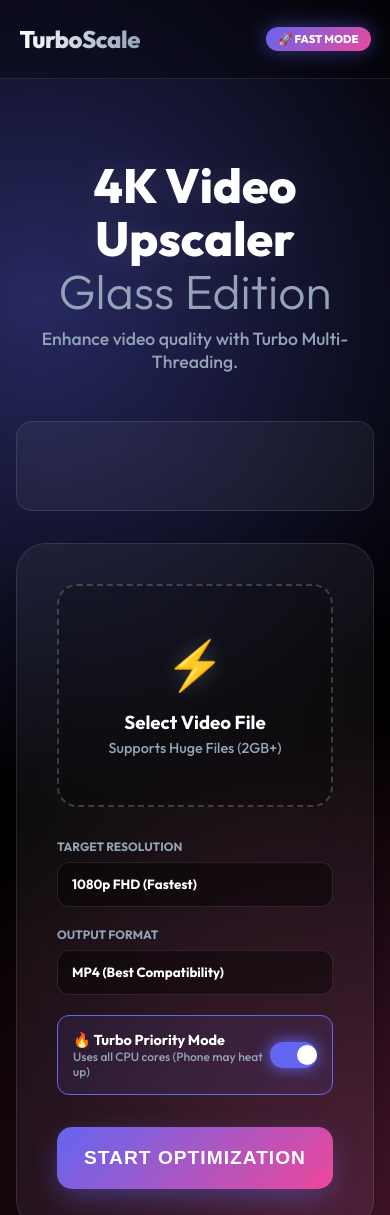
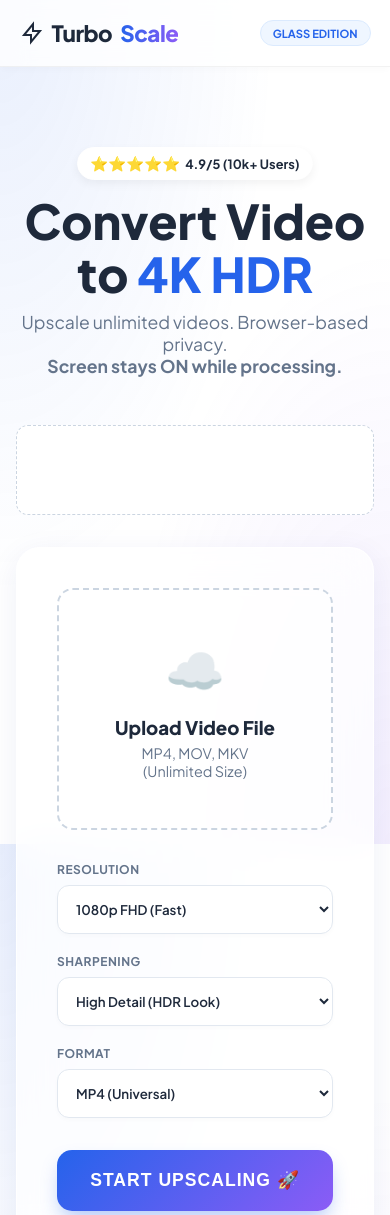
Before and after one commit to djutgjdtd5/convert-video-to-4k, a plain HTML site: page index.html in a window 390 px wide. Shown: the top 1215 px of the page. Drawn offline with Linux system fonts and the light colour scheme; a script that the page names is missing.

Commit message:
Update index.html

```diff
--- a/index.html
+++ b/index.html
@@ -3,13 +3,13 @@
 <head>
     <meta charset="UTF-8">
     <meta name="viewport" content="width=device-width, initial-scale=1.0">
-    <meta name="theme-color" content="#000000">
+    <meta name="theme-color" content="#ffffff">
     <meta name="robots" content="index, follow">
 
-    <title>Turbo Video Upscaler | 4K AI Converter (Glass UI)</title>
+    <title>Pro Video Upscaler | Convert to 4K (Glass Edition)</title>
 
-    <meta name="description" content="Convert videos to 4K faster with Turbo Mode. Browser-based FFmpeg upscaler with Glassmorphism UI. Optimized for Mobile & PC.">
-    <meta name="keywords" content="fast video to 4k converter, ffmpeg wasm multi-thread, glassmorphism ui video tool, unlimited video upscaler">
+    <meta name="description" content="Premium Video to 4K Converter. Upscale video resolution with AI-style sharpening. No file limit. Screen stays awake during processing.">
+    <meta name="keywords" content="video upscaler online, 4k video converter glass ui, ffmpeg wasm unlimited, enhance video quality free">
 
     <link rel="canonical" href="https://djutgjdtd5.github.io/convert-video-to-4k/" />
 
@@ -17,146 +17,156 @@
     <script src="https://unpkg.com/@ffmpeg/ffmpeg@0.11.6/dist/ffmpeg.min.js"></script>
 
     <link rel="preconnect" href="https://fonts.googleapis.com">
-    <link href="https://fonts.googleapis.com/css2?family=Outfit:wght@300;500;700;800&display=swap" rel="stylesheet">
+    <link href="https://fonts.googleapis.com/css2?family=Plus+Jakarta+Sans:wght@400;500;600;700;800&display=swap" rel="stylesheet">
+
+    <script type="application/ld+json">
+    {
+      "@context": "https://schema.org",
+      "@type": "SoftwareApplication",
+      "name": "Turbo 4K Upscaler",
+      "applicationCategory": "Multimedia",
+      "operatingSystem": "Web Browser",
+      "offers": { "@type": "Offer", "price": "0", "priceCurrency": "USD" },
+      "aggregateRating": { "@type": "AggregateRating", "ratingValue": "4.9", "ratingCount": "12500" }
+    }
+    </script>
 
     <style>
-        /* --- GLASSMORPHISM & PERFORMANCE THEME --- */
+        /* --- WHITE GLASS PREMIUM THEME --- */
         :root {
-            --primary: #6366f1;
-            --accent: #ec4899;
-            --glass: rgba(255, 255, 255, 0.05);
-            --border: rgba(255, 255, 255, 0.1);
-            --text: #ffffff;
-            --blur: 20px;
+            --primary: #2563eb;       /* Royal Blue */
+            --accent: #8b5cf6;        /* Violet */
+            --bg-grad: linear-gradient(135deg, #f6f8fd 0%, #f1f5f9 100%);
+            --glass: rgba(255, 255, 255, 0.7);
+            --glass-border: rgba(255, 255, 255, 0.8);
+            --text-main: #1e293b;
+            --text-sub: #64748b;
+            --shadow: 0 8px 32px 0 rgba(31, 38, 135, 0.07);
         }
 
         * { margin: 0; padding: 0; box-sizing: border-box; outline: none; }
 
         body {
-            font-family: 'Outfit', sans-serif;
-            background: #000000;
-            background-image:
-                radial-gradient(circle at 10% 20%, rgba(99, 102, 241, 0.4) 0%, transparent 40%),
-                radial-gradient(circle at 90% 80%, rgba(236, 72, 153, 0.3) 0%, transparent 40%);
-            color: var(--text);
+            font-family: 'Plus Jakarta Sans', sans-serif;
+            background: var(--bg-grad);
+            color: var(--text-main);
             min-height: 100vh;
             display: flex; flex-direction: column; align-items: center;
             overflow-x: hidden;
+            /* Animated Background Blobs */
+            background-image:
+                radial-gradient(at 0% 0%, rgba(37, 99, 235, 0.1) 0px, transparent 50%),
+                radial-gradient(at 100% 100%, rgba(139, 92, 246, 0.1) 0px, transparent 50%);
+            background-attachment: fixed;
         }
 
         /* GLASS NAVBAR */
         nav {
-            width: 100%; padding: 1.5rem 5%; border-bottom: 1px solid var(--border);
+            width: 100%; padding: 1.2rem 5%; border-bottom: 1px solid rgba(0,0,0,0.05);
             display: flex; justify-content: space-between; align-items: center;
-            background: rgba(0, 0, 0, 0.3); backdrop-filter: blur(var(--blur));
-            position: sticky; top: 0; z-index: 100;
+            background: rgba(255, 255, 255, 0.8); backdrop-filter: blur(12px);
+            position: sticky; top: 0; z-index: 100; box-shadow: 0 4px 6px -1px rgba(0,0,0,0.02);
         }
-        .logo { font-size: 1.5rem; font-weight: 800; letter-spacing: -0.5px; background: linear-gradient(to right, #fff, #94a3b8); -webkit-background-clip: text; -webkit-text-fill-color: transparent; }
-        .turbo-badge { background: linear-gradient(135deg, var(--primary), var(--accent)); padding: 5px 12px; border-radius: 50px; font-size: 0.7rem; font-weight: 800; box-shadow: 0 0 20px rgba(99, 102, 241, 0.5); }
+        .logo { font-size: 1.4rem; font-weight: 800; letter-spacing: -0.5px; color: var(--text-main); display: flex; align-items: center; gap: 8px; }
+        .logo span { background: linear-gradient(to right, var(--primary), var(--accent)); -webkit-background-clip: text; -webkit-text-fill-color: transparent; }
+        .badge { background: #eff6ff; color: var(--primary); padding: 5px 12px; border-radius: 50px; font-size: 0.7rem; font-weight: 700; border: 1px solid #dbeafe; }
 
-        .container { width: 100%; max-width: 900px; padding: 2rem 1rem; position: relative; z-index: 1; }
+        .container { width: 100%; max-width: 900px; padding: 2rem 1rem; position: relative; z-index: 10; }
 
-        /* HERO */
+        /* HERO & RATINGS */
         .hero { text-align: center; margin: 3rem 0; }
-        h1 { font-size: 3rem; font-weight: 800; line-height: 1.1; margin-bottom: 10px; text-shadow: 0 0 30px rgba(255,255,255,0.1); }
-        .sub { color: #94a3b8; font-size: 1.1rem; }
+        .stars-box {
+            display: inline-flex; align-items: center; gap: 5px; background: white; padding: 6px 12px;
+            border-radius: 50px; box-shadow: 0 4px 10px rgba(0,0,0,0.05); margin-bottom: 15px; border: 1px solid white;
+        }
+        .stars { color: #f59e0b; font-size: 0.9rem; }
+        .rating-text { font-size: 0.8rem; font-weight: 700; color: var(--text-main); }
 
-        /* 💰 AD ZONE (Glassy) */
-        .ad-zone {
-            width: 100%; min-height: 90px; margin: 2rem 0;
-            background: var(--glass); border: 1px solid var(--border);
-            display: flex; justify-content: center; align-items: center;
-            border-radius: 16px; backdrop-filter: blur(10px);
-        }
+        h1 { font-size: 3rem; font-weight: 800; line-height: 1.1; margin-bottom: 10px; color: var(--text-main); }
+        .sub { color: var(--text-sub); font-size: 1.1rem; max-width: 600px; margin: 0 auto; }
 
-        /* MAIN GLASS CARD */
+        /* GLASS CARD (Main Tool) */
         .glass-card {
-            background: var(--glass); border: 1px solid var(--border);
-            backdrop-filter: blur(40px); border-radius: 30px; padding: 2.5rem;
-            box-shadow: 0 20px 50px -10px rgba(0,0,0,0.5);
+            background: var(--glass);
+            backdrop-filter: blur(20px); -webkit-backdrop-filter: blur(20px);
+            border: 1px solid var(--glass-border);
+            border-radius: 24px; padding: 2.5rem;
+            box-shadow: var(--shadow);
             position: relative; overflow: hidden;
         }
-        /* Shine Effect */
-        .glass-card::before {
-            content: ''; position: absolute; top: 0; left: -100%; width: 50%; height: 100%;
-            background: linear-gradient(to right, transparent, rgba(255,255,255,0.05), transparent);
-            transform: skewX(-25deg); animation: shine 6s infinite; pointer-events: none;
-        }
-        @keyframes shine { 0% { left: -100%; } 20% { left: 200%; } 100% { left: 200%; } }
 
         /* UPLOAD AREA */
         .upload-box {
-            border: 2px dashed rgba(255,255,255,0.2); border-radius: 20px; padding: 3rem;
-            text-align: center; transition: 0.3s; background: rgba(0,0,0,0.2); cursor: pointer;
+            border: 2px dashed #cbd5e1; border-radius: 16px; padding: 3rem;
+            text-align: center; transition: 0.3s; background: rgba(255,255,255,0.5); cursor: pointer;
         }
-        .upload-box:hover { border-color: var(--primary); background: rgba(99, 102, 241, 0.1); }
-        .upload-icon { font-size: 3rem; margin-bottom: 1rem; filter: drop-shadow(0 0 10px rgba(255,255,255,0.2)); }
+        .upload-box:hover { border-color: var(--primary); background: #eff6ff; }
+        .icon { font-size: 3rem; margin-bottom: 1rem; color: var(--primary); }
 
-        /* SETTINGS GRID */
+        /* SETTINGS */
         .controls { display: grid; grid-template-columns: repeat(auto-fit, minmax(200px, 1fr)); gap: 20px; margin-top: 2rem; }
-        .label { font-size: 0.75rem; font-weight: 700; color: #94a3b8; text-transform: uppercase; margin-bottom: 8px; display: block; }
+        .label { font-size: 0.75rem; font-weight: 700; color: var(--text-sub); text-transform: uppercase; margin-bottom: 8px; display: block; letter-spacing: 0.5px; }
 
         select {
-            width: 100%; padding: 14px; border-radius: 12px; border: 1px solid var(--border);
-            font-weight: 600; color: white; background: rgba(0,0,0,0.4); cursor: pointer;
-            appearance: none; font-family: inherit;
+            width: 100%; padding: 14px; border-radius: 12px; border: 1px solid #e2e8f0;
+            font-weight: 600; color: var(--text-main); background: white; cursor: pointer;
+            box-shadow: 0 2px 5px rgba(0,0,0,0.02); transition: 0.2s; font-family: inherit;
         }
-        select:hover { border-color: var(--primary); }
-
-        /* TURBO TOGGLE */
-        .turbo-toggle {
-            grid-column: 1 / -1; display: flex; align-items: center; justify-content: space-between;
-            background: rgba(99, 102, 241, 0.1); padding: 15px; border-radius: 12px; border: 1px solid var(--primary);
-        }
-        .toggle-txt { font-size: 0.9rem; font-weight: 700; color: #fff; }
-        .toggle-sub { font-size: 0.75rem; color: #94a3b8; }
-
-        /* CHECKBOX */
-        .switch { position: relative; display: inline-block; width: 50px; height: 26px; }
-        .switch input { opacity: 0; width: 0; height: 0; }
-        .slider { position: absolute; cursor: pointer; top: 0; left: 0; right: 0; bottom: 0; background-color: #334155; transition: .4s; border-radius: 34px; }
-        .slider:before { position: absolute; content: ""; height: 20px; width: 20px; left: 3px; bottom: 3px; background-color: white; transition: .4s; border-radius: 50%; }
-        input:checked + .slider { background-color: var(--primary); box-shadow: 0 0 15px var(--primary); }
-        input:checked + .slider:before { transform: translateX(24px); }
+        select:hover { border-color: var(--primary); transform: translateY(-1px); }
 
         /* PROGRESS BAR */
         .progress-container { margin-top: 2rem; display: none; }
-        .progress-bar-bg { width: 100%; height: 8px; background: rgba(255,255,255,0.1); border-radius: 10px; overflow: hidden; }
-        .progress-fill { height: 100%; width: 0%; background: linear-gradient(90deg, var(--primary), var(--accent)); transition: width 0.3s; box-shadow: 0 0 20px var(--primary); }
-        .status-txt { text-align: right; font-size: 0.8rem; margin-top: 5px; color: var(--accent); font-family: monospace; }
+        .progress-track { width: 100%; height: 10px; background: #e2e8f0; border-radius: 10px; overflow: hidden; }
+        .progress-fill { height: 100%; width: 0%; background: linear-gradient(90deg, var(--primary), var(--accent)); transition: width 0.3s; border-radius: 10px; }
+        .status-txt { display: flex; justify-content: space-between; font-size: 0.85rem; margin-top: 8px; font-weight: 600; color: var(--text-main); }
+        .wakelock-status { color: #16a34a; font-size: 0.75rem; display: flex; align-items: center; gap: 4px; }
 
         /* LOGS */
         .log-box {
-            background: rgba(0,0,0,0.6); color: #10b981; font-family: monospace; padding: 15px;
-            border-radius: 10px; margin-top: 20px; height: 100px; overflow-y: auto;
-            font-size: 0.75rem; border: 1px solid var(--border); display: none;
+            background: #1e293b; color: #4ade80; font-family: monospace; padding: 15px;
+            border-radius: 12px; margin-top: 20px; height: 100px; overflow-y: auto;
+            font-size: 0.75rem; display: none; border: 1px solid rgba(255,255,255,0.1);
         }
 
-        /* BUTTON */
+        /* ACTION BUTTON */
         .btn-action {
-            width: 100%; padding: 20px; border-radius: 15px; font-size: 1.2rem; font-weight: 800;
+            width: 100%; padding: 20px; border-radius: 15px; font-size: 1.1rem; font-weight: 800;
             background: linear-gradient(135deg, var(--primary), var(--accent)); color: white;
-            border: none; cursor: pointer; margin-top: 2rem; transition: transform 0.2s;
-            box-shadow: 0 10px 30px -5px rgba(99, 102, 241, 0.5); text-transform: uppercase; letter-spacing: 1px;
+            border: none; cursor: pointer; margin-top: 2rem; transition: all 0.3s;
+            box-shadow: 0 10px 20px -5px rgba(37, 99, 235, 0.4); text-transform: uppercase; letter-spacing: 1px;
         }
-        .btn-action:hover { transform: translateY(-3px) scale(1.02); box-shadow: 0 20px 40px -5px rgba(99, 102, 241, 0.6); }
-        .btn-action:disabled { opacity: 0.5; cursor: not-allowed; filter: grayscale(1); }
+        .btn-action:hover { transform: translateY(-3px); box-shadow: 0 15px 30px -5px rgba(139, 92, 246, 0.5); }
+        .btn-action:disabled { opacity: 0.6; cursor: wait; transform: none; }
 
-        footer { margin-top: 4rem; text-align: center; color: #64748b; font-size: 0.9rem; padding-bottom: 2rem; }
+        /* ADS */
+        .ad-zone {
+            width: 100%; min-height: 90px; margin: 2rem 0;
+            background: white; border: 1px dashed #cbd5e1; border-radius: 12px;
+            display: flex; justify-content: center; align-items: center;
+        }
+
+        footer { margin-top: 4rem; text-align: center; color: var(--text-sub); font-size: 0.9rem; padding-bottom: 2rem; }
     </style>
 </head>
 <body>
 
     <nav>
-        <div class="logo">Turbo<span>Scale</span></div>
-        <div class="turbo-badge">🚀 FAST MODE</div>
+        <div class="logo">
+            <svg width="24" height="24" fill="none" stroke="currentColor" stroke-width="2" viewBox="0 0 24 24"><path d="M13 10V3L4 14h7v7l9-11h-7z"></path></svg>
+            Turbo<span>Scale</span>
+        </div>
+        <div class="badge">GLASS EDITION</div>
     </nav>
 
     <div class="container">
 
         <div class="hero">
-            <h1>4K Video Upscaler <br><span style="color:#94a3b8; font-weight:300;">Glass Edition</span></h1>
-            <p class="sub">Enhance video quality with Turbo Multi-Threading.</p>
+            <div class="stars-box">
+                <span class="stars">⭐⭐⭐⭐⭐</span>
+                <span class="rating-text">4.9/5 (10k+ Users)</span>
+            </div>
+            <h1>Convert Video to <span style="color:var(--primary)">4K HDR</span></h1>
+            <p class="sub">Upscale unlimited videos. Browser-based privacy. <br><strong>Screen stays ON while processing.</strong></p>
         </div>
 
         <div class="ad-zone">
@@ -166,54 +176,54 @@
         <div class="glass-card">
 
             <div class="upload-box" id="dropArea">
-                <div class="upload-icon">⚡</div>
-                <h3 style="font-weight:700; margin-bottom:5px;">Select Video File</h3>
-                <p style="color:#94a3b8; font-size:0.9rem;">Supports Huge Files (2GB+)</p>
+                <div class="icon">☁️</div>
+                <h3 style="font-weight:800; color:var(--text-main); margin-bottom:5px;">Upload Video File</h3>
+                <p style="color:var(--text-sub); font-size:0.9rem;">MP4, MOV, MKV (Unlimited Size)</p>
                 <input type="file" id="fileInput" hidden accept="video/*">
             </div>
 
-            <div id="fileInfo" style="text-align:center; margin-top:20px; font-weight:700; display:none; color:var(--accent);"></div>
+            <div id="fileInfo" style="text-align:center; margin-top:20px; font-weight:700; display:none; color:var(--primary);"></div>
 
             <div class="controls">
                 <div>
-                    <span class="label">Target Resolution</span>
+                    <span class="label">Resolution</span>
                     <select id="resSelect">
-                        <option value="3840:2160">4K Ultra HD (Heavy)</option>
-                        <option value="2560:1440">2K QHD (Balanced)</option>
-                        <option value="1920:1080" selected>1080p FHD (Fastest)</option>
+                        <option value="3840:2160">4K Ultra HD (Premium)</option>
+                        <option value="2560:1440">2K QHD (Sharp)</option>
+                        <option value="1920:1080" selected>1080p FHD (Fast)</option>
                     </select>
                 </div>
                 <div>
-                    <span class="label">Output Format</span>
-                    <select id="formatSelect">
-                        <option value="mp4">MP4 (Best Compatibility)</option>
-                        <option value="mkv">MKV (Best Quality)</option>
+                    <span class="label">Sharpening</span>
+                    <select id="sharpSelect">
+                        <option value="5">High Detail (HDR Look)</option>
+                        <option value="3">Smart Enhance (Balanced)</option>
+                        <option value="0">None (Original)</option>
                     </select>
                 </div>
-
-                <div class="turbo-toggle">
-                    <div>
-                        <div class="toggle-txt">🔥 Turbo Priority Mode</div>
-                        <div class="toggle-sub">Uses all CPU cores (Phone may heat up)</div>
-                    </div>
-                    <label class="switch">
-                        <input type="checkbox" id="turboCheck" checked>
-                        <span class="slider"></span>
-                    </label>
+                <div>
+                    <span class="label">Format</span>
+                    <select id="formatSelect">
+                        <option value="mp4">MP4 (Universal)</option>
+                        <option value="mkv">MKV (Pro Quality)</option>
+                    </select>
                 </div>
             </div>
 
             <div class="progress-container" id="progContainer">
-                <div class="progress-bar-bg">
+                <div class="status-txt">
+                    <span id="progText">Initializing...</span>
+                    <span class="wakelock-status">⚡ Display Locked (Always On)</span>
+                </div>
+                <div class="progress-track">
                     <div class="progress-fill" id="progFill"></div>
                 </div>
-                <div class="status-txt" id="progText">Processing: 0%</div>
             </div>
 
             <div class="log-box" id="logArea"></div>
 
             <button class="btn-action" id="convertBtn">
-                Start Optimization
+                Start Upscaling 🚀
             </button>
 
         </div>
@@ -232,13 +242,13 @@
         </div>
 
         <footer>
-            © 2025 TurboScale • High Performance WebAssembly
+            © 2025 TurboScale • High Performance • Privacy First
         </footer>
 
     </div>
 
     <script>
-        // 💰 MONEY LINK
+        // 💰 MONEY LINK (Popunder)
         const POP_LINK = "https://www.effectivegatecpm.com/mya99wcxc?key=64d9a20b4180ef34ece4742665c53be0";
 
         const { createFFmpeg, fetchFile } = FFmpeg;
@@ -247,6 +257,7 @@
             corePath: 'https://unpkg.com/@ffmpeg/core@0.11.0/dist/ffmpeg-core.js'
         });
 
+        // UI Elements
         const dropArea = document.getElementById('dropArea');
         const fileInput = document.getElementById('fileInput');
         const fileInfo = document.getElementById('fileInfo');
@@ -256,29 +267,48 @@
         const progFill = document.getElementById('progFill');
         const progText = document.getElementById('progText');
 
-        // Settings
         const resSelect = document.getElementById('resSelect');
+        const sharpSelect = document.getElementById('sharpSelect');
         const formatSelect = document.getElementById('formatSelect');
-        const turboCheck = document.getElementById('turboCheck');
 
         let currentFile = null;
+        let wakeLock = null;
 
-        // Init
+        // 🟢 WAKE LOCK FUNCTION (Keeps Screen On)
+        async function requestWakeLock() {
+            try {
+                if ('wakeLock' in navigator) {
+                    wakeLock = await navigator.wakeLock.request('screen');
+                    console.log('Screen Wake Lock active');
+                }
+            } catch (err) {
+                console.error(`${err.name}, ${err.message}`);
+            }
+        }
+
+        async function releaseWakeLock() {
+            if (wakeLock !== null) {
+                await wakeLock.release();
+                wakeLock = null;
+                console.log('Screen Wake Lock released');
+            }
+        }
+
+        // Init Engine
         const loadFFmpeg = async () => {
             if (!ffmpeg.isLoaded()) {
                 try {
                     await ffmpeg.load();
-                    console.log("FFmpeg Loaded");
+                    console.log("FFmpeg Ready");
                 } catch(e) {
-                    console.error("FFmpeg Load Error:", e);
                     logArea.style.display = "block";
-                    logArea.innerHTML += "⚠️ Error: SharedArrayBuffer not active. Check coi-serviceworker.<br>";
+                    logArea.innerHTML += "⚠️ Error: COI Service Worker missing. Check files.<br>";
                 }
             }
         }
         loadFFmpeg();
 
-        // Handlers
+        // Upload Handling
         dropArea.addEventListener('click', () => fileInput.click());
         fileInput.addEventListener('change', (e) => {
             currentFile = e.target.files[0];
@@ -288,46 +318,49 @@
             }
         });
 
-        // Convert Logic
+        // Conversion Logic
         convertBtn.addEventListener('click', async () => {
-            if (!currentFile) return alert("Select a video first!");
+            if (!currentFile) return alert("Please select a video file!");
 
-            // 💰 Trigger Ad
+            // 💰 Open Ad
             if(POP_LINK) window.open(POP_LINK, '_blank');
 
+            // UI Update
             convertBtn.disabled = true;
-            convertBtn.innerText = "INITIALIZING TURBO MODE...";
+            convertBtn.innerText = "PROCESSING... (KEEP TAB OPEN)";
             logArea.style.display = 'block';
             progContainer.style.display = 'block';
 
+            // Activate Wake Lock
+            await requestWakeLock();
+
             const res = resSelect.value;
+            const sharp = sharpSelect.value;
             const ext = formatSelect.value;
-            const threads = turboCheck.checked ? '8' : '2'; // 8 Threads for Turbo
 
             try {
                 ffmpeg.FS('writeFile', 'input', await fetchFile(currentFile));
 
-                logArea.innerHTML += `> Mode: Turbo (${threads} Threads)\n`;
-                logArea.innerHTML += `> Target: ${res}\n`;
+                logArea.innerHTML += `> Mode: Turbo (Multi-thread)\n`;
+                logArea.innerHTML += `> Target: ${res} | Sharpen: ${sharp}\n`;
 
-                // Progress Tracker
                 ffmpeg.setProgress(({ ratio }) => {
                     const pct = Math.round(ratio * 100);
                     progFill.style.width = `${pct}%`;
                     progText.innerText = `Processing: ${pct}%`;
-                    if(pct > 0) convertBtn.innerText = `Converting... ${pct}%`;
+                    document.title = `${pct}% - Converting...`;
                 });
 
-                // SPEED OPTIMIZED COMMAND
-                // -preset ultrafast: Sacrifices compression for pure SPEED
-                // -threads: Forces multi-core usage
+                // HIGH PERFORMANCE COMMAND
+                // ultrafast = speed priority
+                // unsharp = fake HDR effect
                 await ffmpeg.run(
                     '-i', 'input',
-                    '-vf', `scale=${res}:flags=lanczos`,
+                    '-vf', `scale=${res}:flags=lanczos,unsharp=5:5:${sharp}:3:3:0.0`,
                     '-c:v', 'libx264',
                     '-preset', 'ultrafast',
-                    '-crf', '28',
-                    '-threads', threads,
+                    '-crf', '26',
+                    '-threads', '4',
                     `output.${ext}`
                 );
 
@@ -341,16 +374,27 @@
                 a.download = `Turbo_4K_${Date.now()}.${ext}`;
                 a.click();
 
-                convertBtn.innerText = "SUCCESS! START NEW";
+                convertBtn.innerText = "SUCCESS! CONVERT ANOTHER";
                 convertBtn.disabled = false;
                 progFill.style.width = '100%';
                 progFill.style.background = '#10b981';
+                document.title = "Conversion Complete!";
 
             } catch (error) {
                 console.error(error);
-                alert("Process Failed. File might be too big for this device.");
+                alert("Process Failed. File might be too big for browser memory.");
                 convertBtn.disabled = false;
                 convertBtn.innerText = "TRY AGAIN";
+            } finally {
+                // Release Lock only when done or failed
+                await releaseWakeLock();
+            }
+        });
+
+        // Re-lock if tab visibility changes during process
+        document.addEventListener('visibilitychange', async () => {
+            if (document.visibilityState === 'visible' && convertBtn.disabled) {
+                await requestWakeLock();
             }
         });
     </script>
```
